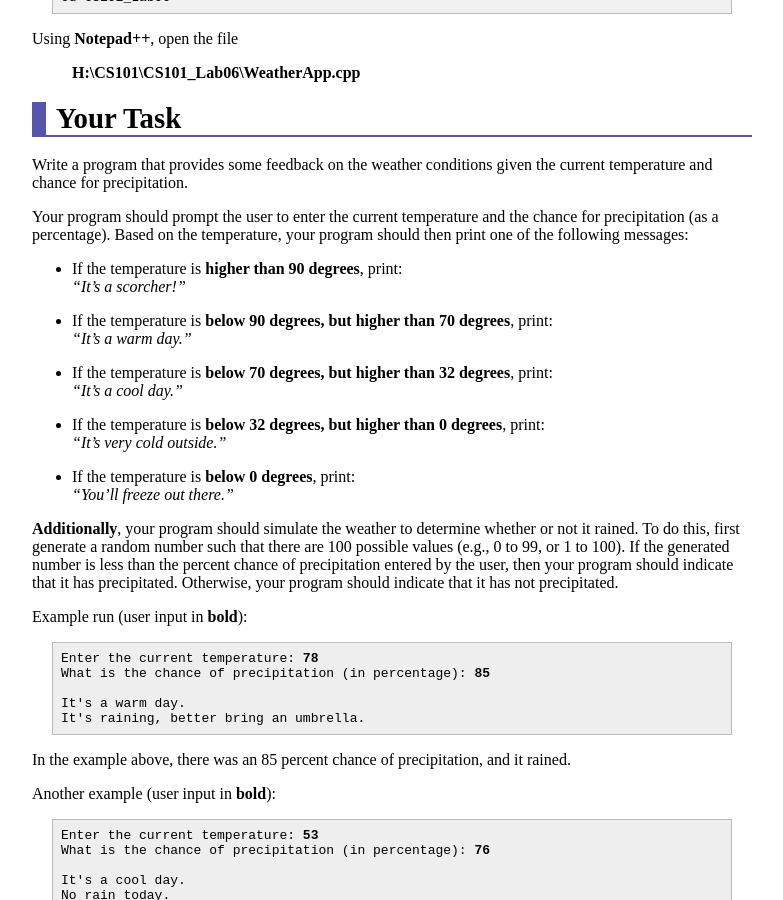
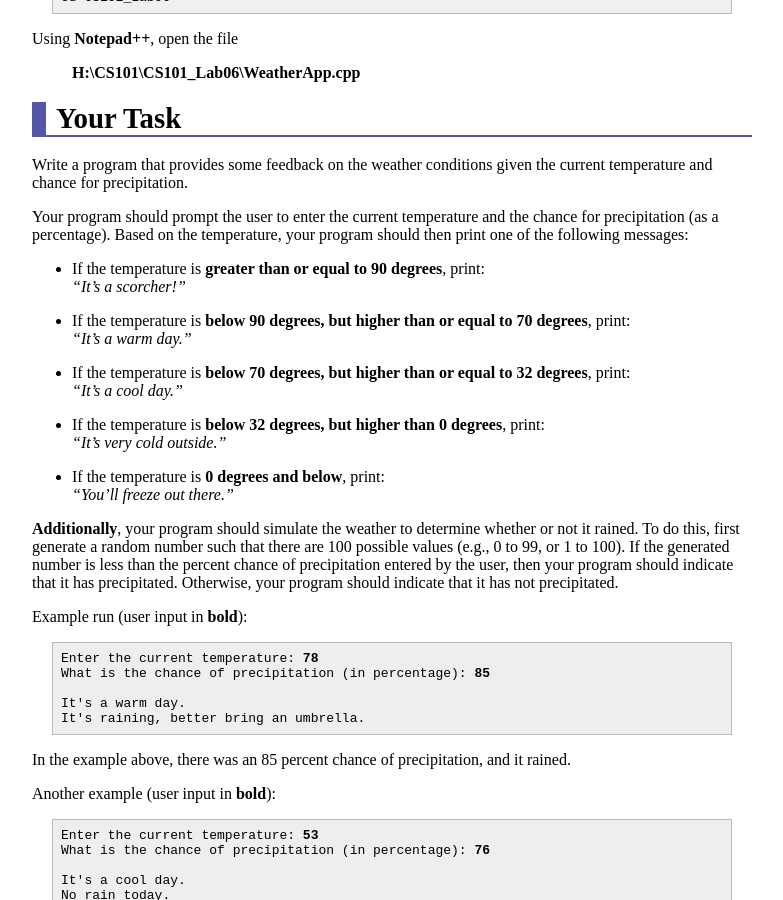
Before and after one commit to ycpcs/cs101-spring2015, a Jekyll site: the page built from labs/lab06.md, in a window 1280 px wide and 900 px high, scrolled down 301 px. Shown: the whole window, without its empty margins (248-1031 px from the left). Built offline with Jekyll 4.4.1, drawn with Linux system fonts in a browser that asks for light colours; Markdown is read by kramdown in place of the engine named in the settings.

Commit message:
Update lab 6
With the current instructions 90, 70, 32, and 0 will not print out anything due to those numbers being exceptions. I added clearer instructions so that those numbers will be included.

```diff
--- a/labs/lab06.md
+++ b/labs/lab06.md
@@ -28,19 +28,19 @@ Write a program that provides some feedback on the weather conditions given the
 
 Your program should prompt the user to enter the current temperature and the chance for precipitation (as a percentage). Based on the temperature, your program should then print one of the following messages:
 
--   If the temperature is **higher than 90 degrees**, print:
+-   If the temperature is **greater than or equal to 90 degrees**, print:
     *"It's a scorcher!"*
 
--   If the temperature is **below 90 degrees, but higher than 70 degrees**, print:
+-   If the temperature is **below 90 degrees, but higher than or equal to 70 degrees**, print:
     *"It's a warm day."*
 
--   If the temperature is **below 70 degrees, but higher than 32 degrees**, print:
+-   If the temperature is **below 70 degrees, but higher than or equal to 32 degrees**, print:
     *"It's a cool day."*
 
 -   If the temperature is **below 32 degrees, but higher than 0 degrees**, print:
     *"It's very cold outside."*
 
--   If the temperature is **below 0 degrees**, print:
+-   If the temperature is **0 degrees and below**, print:
     *"You'll freeze out there."*
 
 **Additionally**, your program should simulate the weather to determine whether or not it rained. To do this, first generate a random number such that there are 100 possible values (e.g., 0 to 99, or 1 to 100). If the generated number is less than the percent chance of precipitation entered by the user, then your program should indicate that it has precipitated. Otherwise, your program should indicate that it has not precipitated.
```
